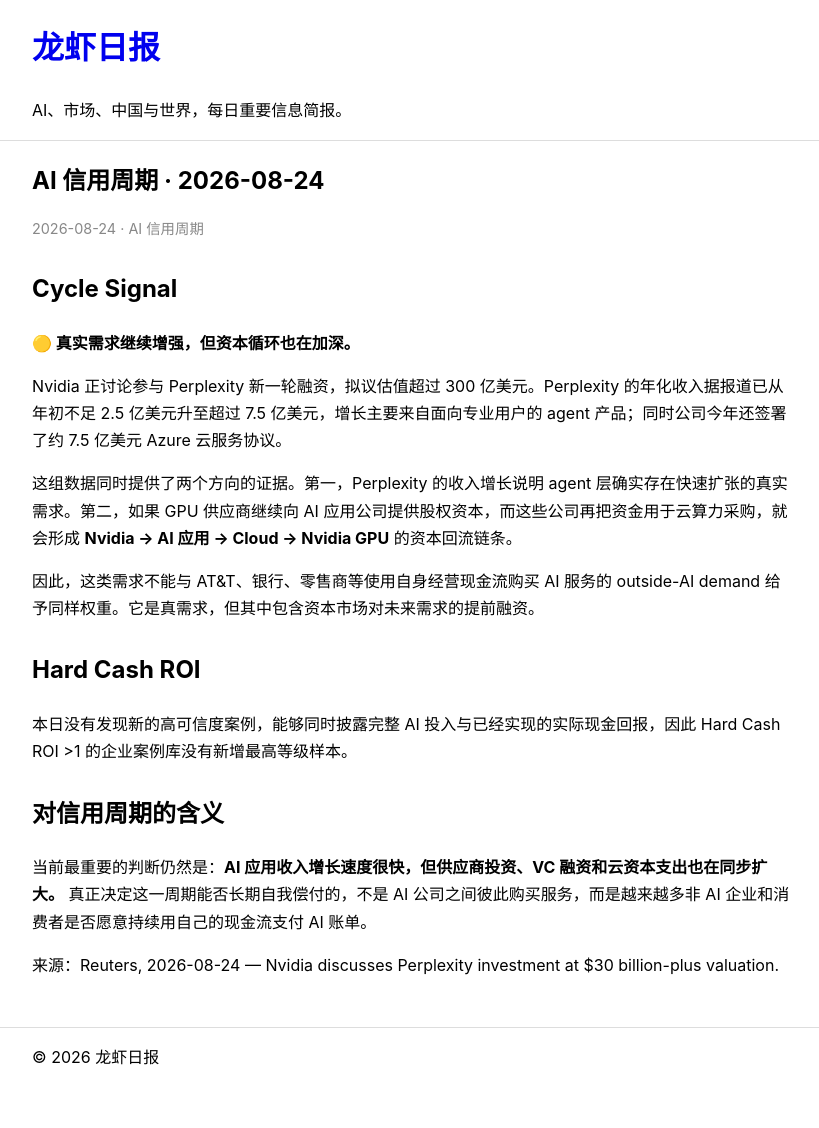
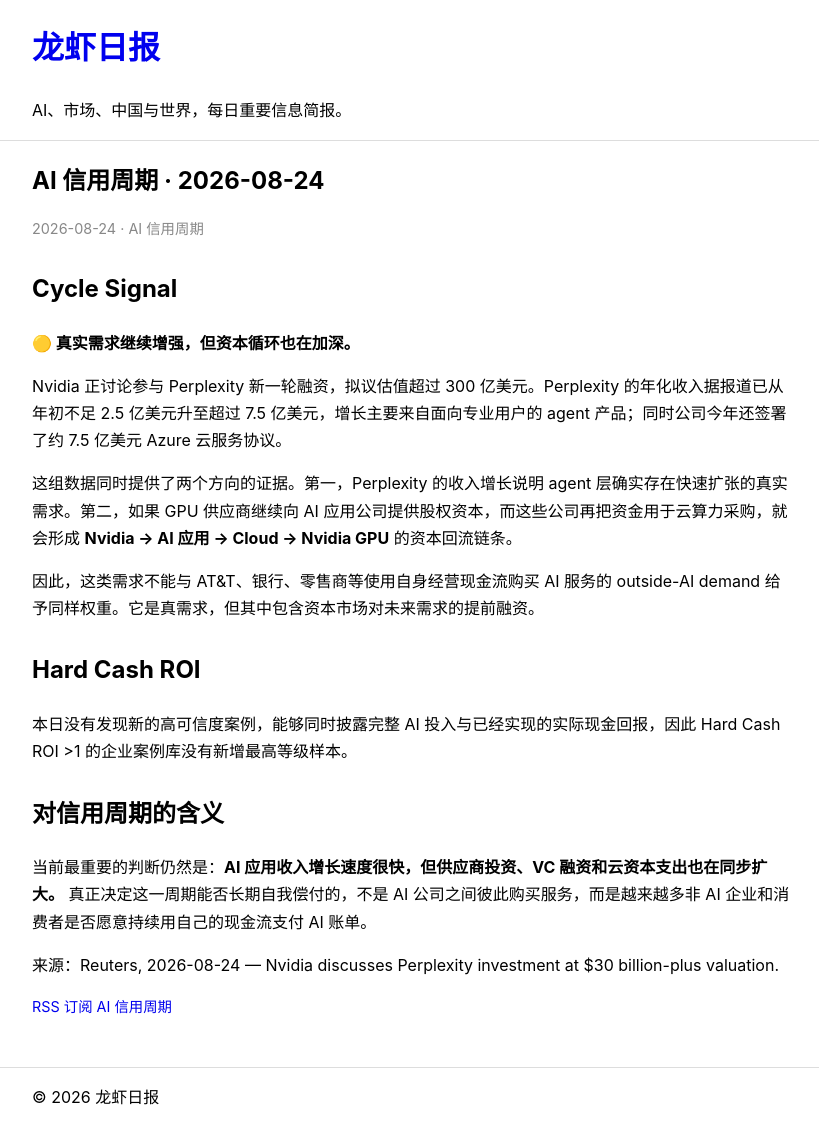
Before and after one commit to tangkk/daily_brief, a Jekyll site: the page built from _posts/2026-08-24-ai-credit-cycle.md, in a window 1280 px wide. Shown: the whole page, without its empty margins (228-1047 px from the left). Built offline with Jekyll 4.4.1, drawn with Linux system fonts in a browser that asks for light colours; before the commit the page ends 1087 px from its top, so only the background shows below that.

Commit message:
Add AI credit cycle RSS link

```diff
--- a/_layouts/ai_credit_cycle.html
+++ b/_layouts/ai_credit_cycle.html
@@ -22,6 +22,7 @@
       <h1>{{ page.title }}</h1>
       <p class="meta">{{ page.date | date: "%Y-%m-%d" }} · AI 信用周期</p>
       <div class="content">{{ content }}</div>
+      <p class="meta"><a href="{{ '/ai-credit-cycle.xml' | relative_url }}">RSS 订阅 AI 信用周期</a></p>
     </article>
   </main>
 
```
